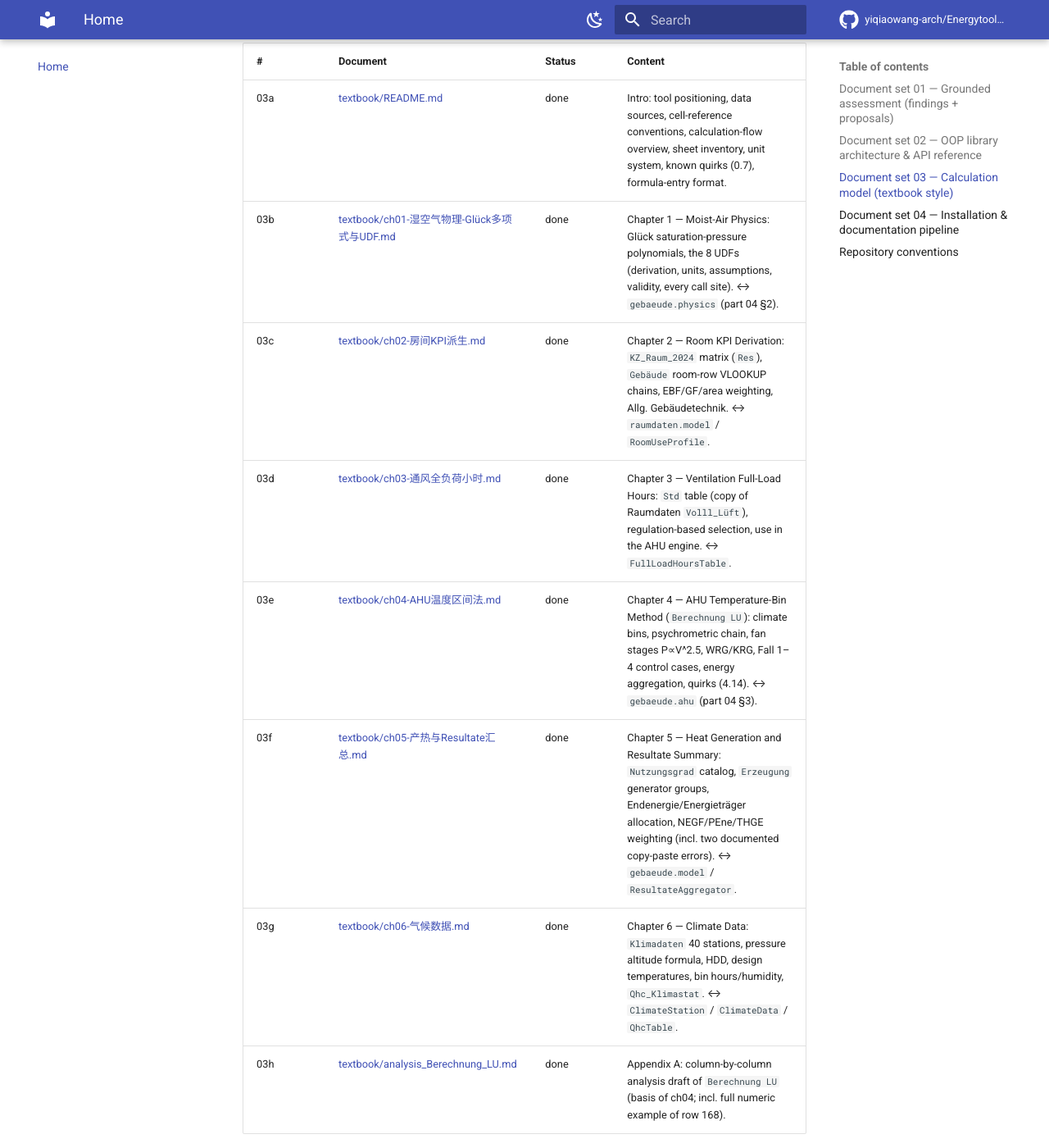
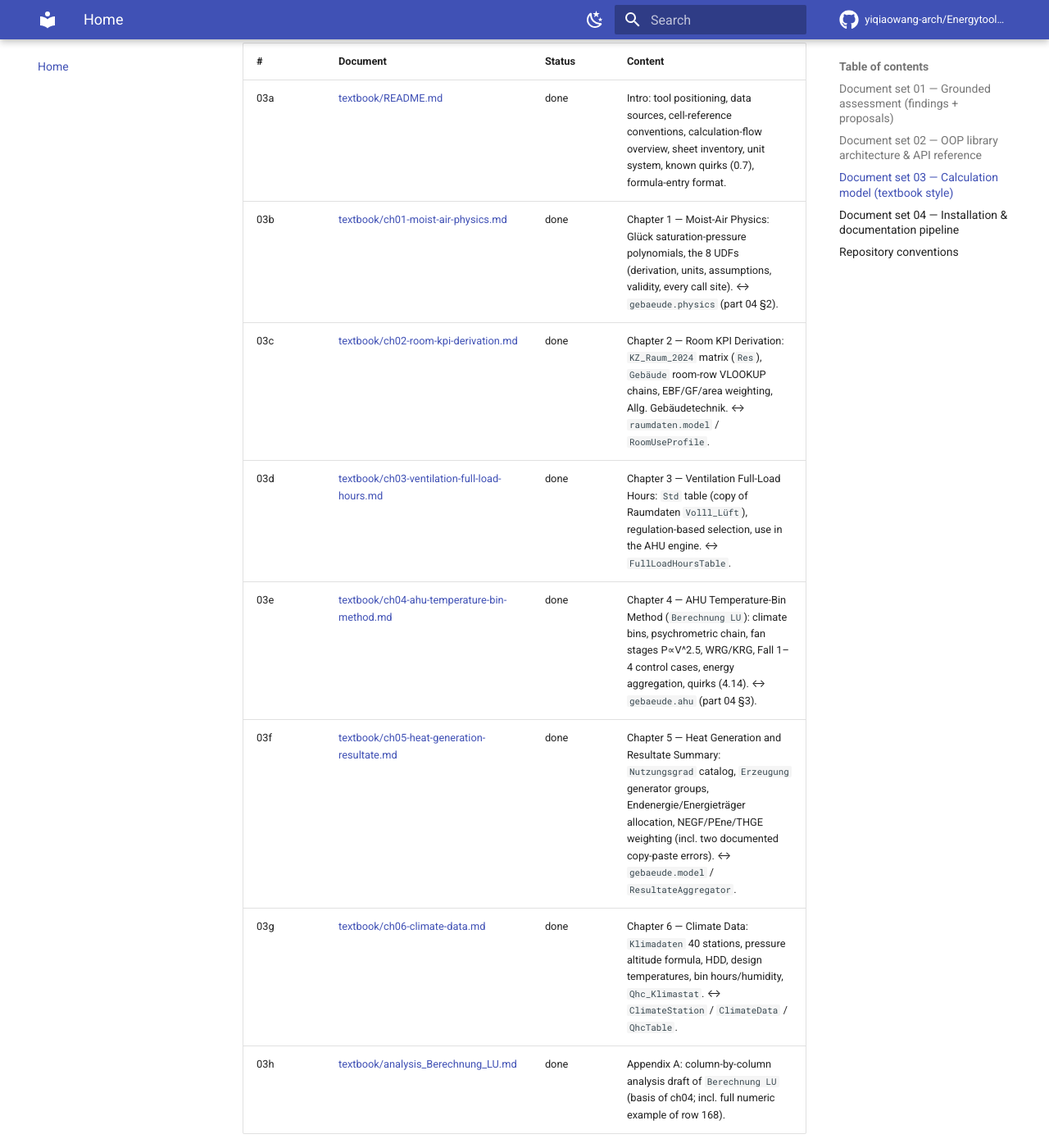
Before and after one commit to yiqiaowang-arch/Energytools_refactored, an MkDocs documentation site: the page built from docs/README.md, in a window 1280 px wide and 1400 px high, scrolled down 2001 px. Shown: the whole window at 82% size. Built offline with MkDocs 1.6.1 and Material for MkDocs 9.7.7, drawn with Linux system fonts in a browser that asks for light colours; comment, search, counter and statistics services are not loaded.

Commit message:
docs: 文档文件名英文化重命名（10 文件 git mv：ch01-moist-air-physics 等 + 全链接/nav 同步）；--strict 零新增警告

```diff
--- a/docs/README.md
+++ b/docs/README.md
@@ -39,12 +39,12 @@ domain terms kept verbatim; the intro is [textbook/README.md](textbook/README.md
 | # | Document | Status | Content |
 |---|----------|--------|---------|
 | 03a | [textbook/README.md](textbook/README.md) | done | Intro: tool positioning, data sources, cell-reference conventions, calculation-flow overview, sheet inventory, unit system, known quirks (0.7), formula-entry format. |
-| 03b | [textbook/ch01-湿空气物理-Glück多项式与UDF.md](textbook/ch01-湿空气物理-Glück多项式与UDF.md) | done | Chapter 1 — Moist-Air Physics: Glück saturation-pressure polynomials, the 8 UDFs (derivation, units, assumptions, validity, every call site). ↔ `gebaeude.physics` (part 04 §2). |
-| 03c | [textbook/ch02-房间KPI派生.md](textbook/ch02-房间KPI派生.md) | done | Chapter 2 — Room KPI Derivation: `KZ_Raum_2024` matrix (`Res`), `Gebäude` room-row VLOOKUP chains, EBF/GF/area weighting, Allg. Gebäudetechnik. ↔ `raumdaten.model` / `RoomUseProfile`. |
-| 03d | [textbook/ch03-通风全负荷小时.md](textbook/ch03-通风全负荷小时.md) | done | Chapter 3 — Ventilation Full-Load Hours: `Std` table (copy of Raumdaten `Volll_Lüft`), regulation-based selection, use in the AHU engine. ↔ `FullLoadHoursTable`. |
-| 03e | [textbook/ch04-AHU温度区间法.md](textbook/ch04-AHU温度区间法.md) | done | Chapter 4 — AHU Temperature-Bin Method (`Berechnung LU`): climate bins, psychrometric chain, fan stages P∝V^2.5, WRG/KRG, Fall 1–4 control cases, energy aggregation, quirks (4.14). ↔ `gebaeude.ahu` (part 04 §3). |
-| 03f | [textbook/ch05-产热与Resultate汇总.md](textbook/ch05-产热与Resultate汇总.md) | done | Chapter 5 — Heat Generation and Resultate Summary: `Nutzungsgrad` catalog, `Erzeugung` generator groups, Endenergie/Energieträger allocation, NEGF/PEne/THGE weighting (incl. two documented copy-paste errors). ↔ `gebaeude.model` / `ResultateAggregator`. |
-| 03g | [textbook/ch06-气候数据.md](textbook/ch06-气候数据.md) | done | Chapter 6 — Climate Data: `Klimadaten` 40 stations, pressure altitude formula, HDD, design temperatures, bin hours/humidity, `Qhc_Klimastat`. ↔ `ClimateStation` / `ClimateData` / `QhcTable`. |
+| 03b | [textbook/ch01-moist-air-physics.md](textbook/ch01-moist-air-physics.md) | done | Chapter 1 — Moist-Air Physics: Glück saturation-pressure polynomials, the 8 UDFs (derivation, units, assumptions, validity, every call site). ↔ `gebaeude.physics` (part 04 §2). |
+| 03c | [textbook/ch02-room-kpi-derivation.md](textbook/ch02-room-kpi-derivation.md) | done | Chapter 2 — Room KPI Derivation: `KZ_Raum_2024` matrix (`Res`), `Gebäude` room-row VLOOKUP chains, EBF/GF/area weighting, Allg. Gebäudetechnik. ↔ `raumdaten.model` / `RoomUseProfile`. |
+| 03d | [textbook/ch03-ventilation-full-load-hours.md](textbook/ch03-ventilation-full-load-hours.md) | done | Chapter 3 — Ventilation Full-Load Hours: `Std` table (copy of Raumdaten `Volll_Lüft`), regulation-based selection, use in the AHU engine. ↔ `FullLoadHoursTable`. |
+| 03e | [textbook/ch04-ahu-temperature-bin-method.md](textbook/ch04-ahu-temperature-bin-method.md) | done | Chapter 4 — AHU Temperature-Bin Method (`Berechnung LU`): climate bins, psychrometric chain, fan stages P∝V^2.5, WRG/KRG, Fall 1–4 control cases, energy aggregation, quirks (4.14). ↔ `gebaeude.ahu` (part 04 §3). |
+| 03f | [textbook/ch05-heat-generation-resultate.md](textbook/ch05-heat-generation-resultate.md) | done | Chapter 5 — Heat Generation and Resultate Summary: `Nutzungsgrad` catalog, `Erzeugung` generator groups, Endenergie/Energieträger allocation, NEGF/PEne/THGE weighting (incl. two documented copy-paste errors). ↔ `gebaeude.model` / `ResultateAggregator`. |
+| 03g | [textbook/ch06-climate-data.md](textbook/ch06-climate-data.md) | done | Chapter 6 — Climate Data: `Klimadaten` 40 stations, pressure altitude formula, HDD, design temperatures, bin hours/humidity, `Qhc_Klimastat`. ↔ `ClimateStation` / `ClimateData` / `QhcTable`. |
 | 03h | [textbook/analysis_Berechnung_LU.md](textbook/analysis_Berechnung_LU.md) | done | Appendix A: column-by-column analysis draft of `Berechnung LU` (basis of ch04; incl. full numeric example of row 168). |
 
 ## Document set 04 — Installation & documentation pipeline
--- a/mkdocs.yml
+++ b/mkdocs.yml
@@ -64,17 +64,17 @@ nav:
       - Introduction: architecture+api-reference/README.md
       - Package & Symbol Inventory: architecture+api-reference/01-package-inventory.md
       - Completeness Check: architecture+api-reference/08-completeness-check.md
-      - Document-Tree Consistency Report: verification/文档树一致性核对报告.md
+      - Document-Tree Consistency Report: verification/doc-tree-consistency-report.md
   - Calculation Model:
       - Introduction: textbook/README.md
-      - Chapter 1 — Moist-Air Physics: textbook/ch01-湿空气物理-Glück多项式与UDF.md
-      - Chapter 2 — Room KPI Derivation: textbook/ch02-房间KPI派生.md
-      - Chapter 3 — Ventilation Full-Load Hours: textbook/ch03-通风全负荷小时.md
-      - Chapter 4 — AHU Temperature-Bin Method: textbook/ch04-AHU温度区间法.md
-      - Chapter 5 — Heat Generation & Resultate (Results) Summary: textbook/ch05-产热与Resultate汇总.md
-      - Chapter 6 — Climate Data: textbook/ch06-气候数据.md
+      - Chapter 1 — Moist-Air Physics: textbook/ch01-moist-air-physics.md
+      - Chapter 2 — Room KPI Derivation: textbook/ch02-room-kpi-derivation.md
+      - Chapter 3 — Ventilation Full-Load Hours: textbook/ch03-ventilation-full-load-hours.md
+      - Chapter 4 — AHU Temperature-Bin Method: textbook/ch04-ahu-temperature-bin-method.md
+      - Chapter 5 — Heat Generation & Resultate (Results) Summary: textbook/ch05-heat-generation-resultate.md
+      - Chapter 6 — Climate Data: textbook/ch06-climate-data.md
       - Appendix A — Berechnung LU (LU Calculation) Analysis: textbook/analysis_Berechnung_LU.md
-      - Appendix B — Formula & Workbook Cross-Check Report: verification/教科书六章公式与工作簿对拍复核报告.md
+      - Appendix B — Formula & Workbook Cross-Check Report: verification/textbook-workbook-crosscheck-report.md
   - API Reference:
       - Common Foundation: architecture+api-reference/02-common-foundation.md
       - Raumdaten (Room Data) Service: architecture+api-reference/03-raumdaten-service.md
@@ -86,7 +86,7 @@ nav:
   - Release & Deployment:
       - Build & Release Pipeline: deployment/readthedocs.md
       - First-Release Checklist: deployment/release-checklist.md
-      - Pre-Release Checklist (User Actions): deployment/发布前置清单与用户操作手册.md
+      - Pre-Release Checklist (User Actions): deployment/pre-release-user-operations.md
 
 # Markdown extensions
 markdown_extensions:
```
Also changed, not shown: docs/architecture+api-reference/08-completeness-check.md (+1 -1 lines), docs/textbook/README.md (+6 -6 lines), docs/deployment/pre-release-user-operations.md (renamed from docs/deployment/发布前置清单与用户操作手册.md), docs/textbook/ch01-moist-air-physics.md (renamed from docs/textbook/ch01-湿空气物理-Glück多项式与UDF.md), docs/textbook/ch02-room-kpi-derivation.md (renamed from docs/textbook/ch02-房间KPI派生.md), docs/textbook/ch03-ventilation-full-load-hours.md (renamed from docs/textbook/ch03-通风全负荷小时.md), docs/textbook/ch04-ahu-temperature-bin-method.md (renamed from docs/textbook/ch04-AHU温度区间法.md), docs/textbook/ch05-heat-generation-resultate.md (renamed from docs/textbook/ch05-产热与Resultate汇总.md), docs/textbook/ch06-climate-data.md (renamed from docs/textbook/ch06-气候数据.md), docs/verification/background-task-audit-report.md (renamed from docs/verification/后台任务与子代理终态审计报告.md), docs/verification/doc-tree-consistency-report.md (renamed from docs/verification/文档树一致性核对报告.md), docs/verification/textbook-workbook-crosscheck-report.md (renamed from docs/verification/教科书六章公式与工作簿对拍复核报告.md).
